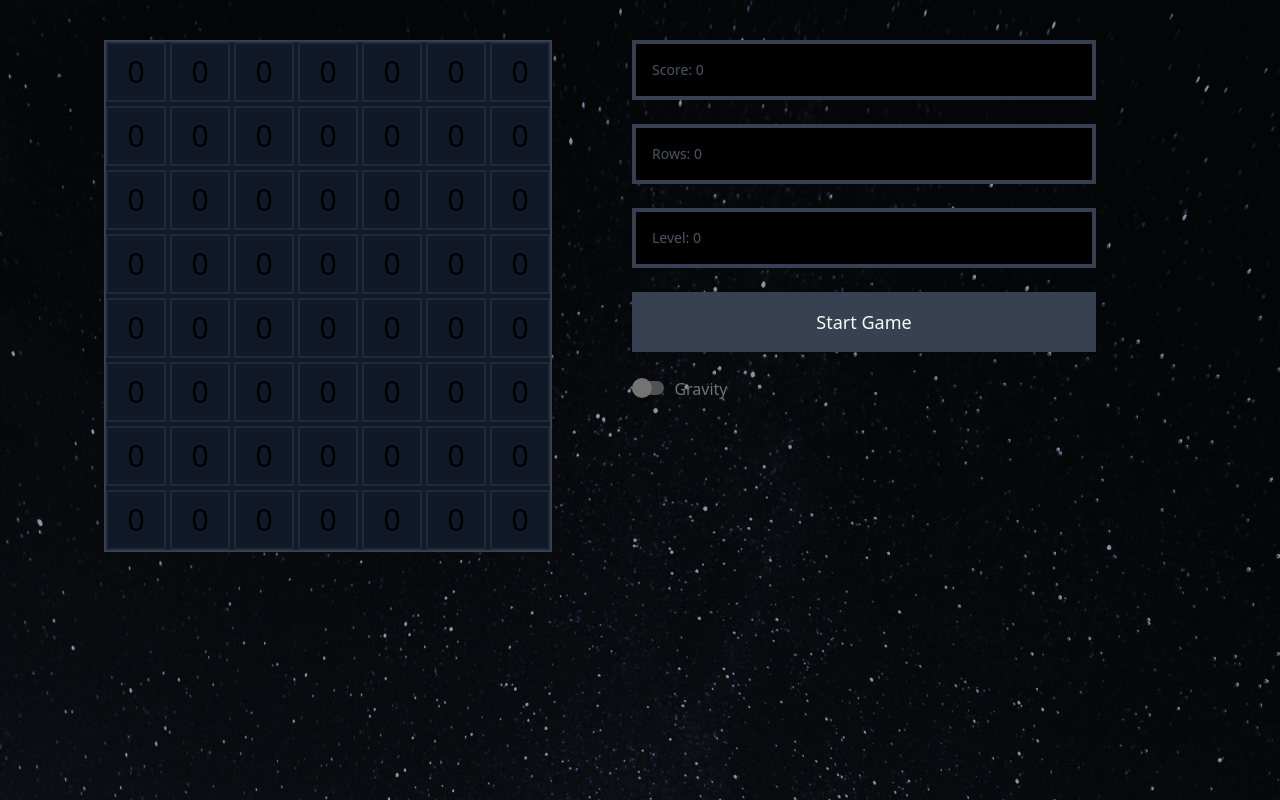
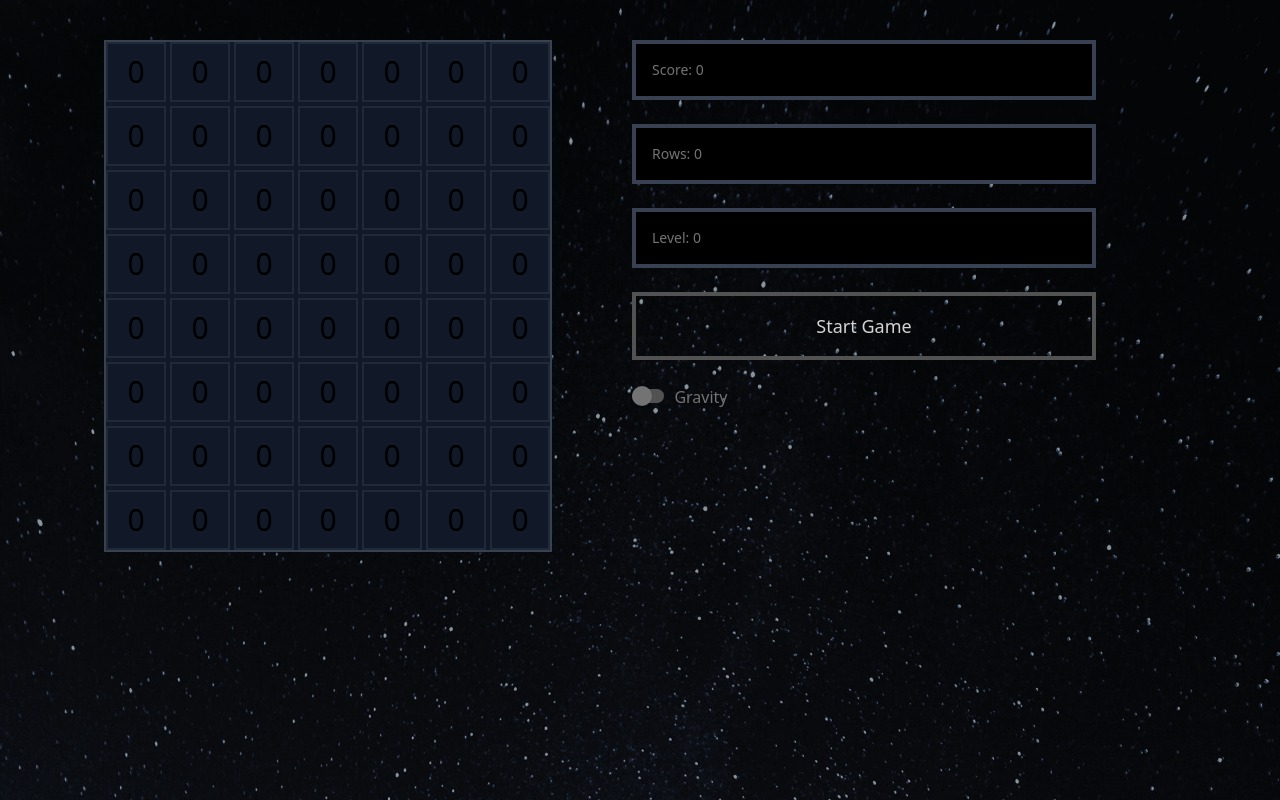
Before and after one commit to KimboTodd/kimblog, a Next.js app: page /dropchain-react in a window 1280 px wide. Built offline with nearby package versions, Linux system fonts and the light colour scheme.

Commit message:
update colors

```diff
--- a/components/dropchain/display.tsx
+++ b/components/dropchain/display.tsx
@@ -3,7 +3,7 @@ import React, { memo } from 'react';
 const Display = ({ gameOver, text }) => (
   <div
     className={`mb-6 box-border flex w-full border-4 border-solid border-gray-700 p-4 text-center
-    ${gameOver ? 'text-red-500' : 'text-gray-600'} bg-black text-sm`}
+    ${gameOver ? 'text-red-500' : 'text-neutral-500'} bg-black text-sm`}
   >
     {text}
   </div>
--- a/components/dropchain/startButton.tsx
+++ b/components/dropchain/startButton.tsx
@@ -2,7 +2,7 @@ import React, { memo } from 'react';
 
 const StartButton = ({ callback }) => (
   <button
-    className="mb-6 box-border w-full cursor-pointer border-none bg-gray-700 p-4 text-lg text-gray-50 outline-none"
+    className="mb-6 box-border w-full cursor-pointer border-4 border-neutral-600 p-4 text-lg text-neutral-300 outline-none"
     onClick={callback}
   >
     Start Game
```
